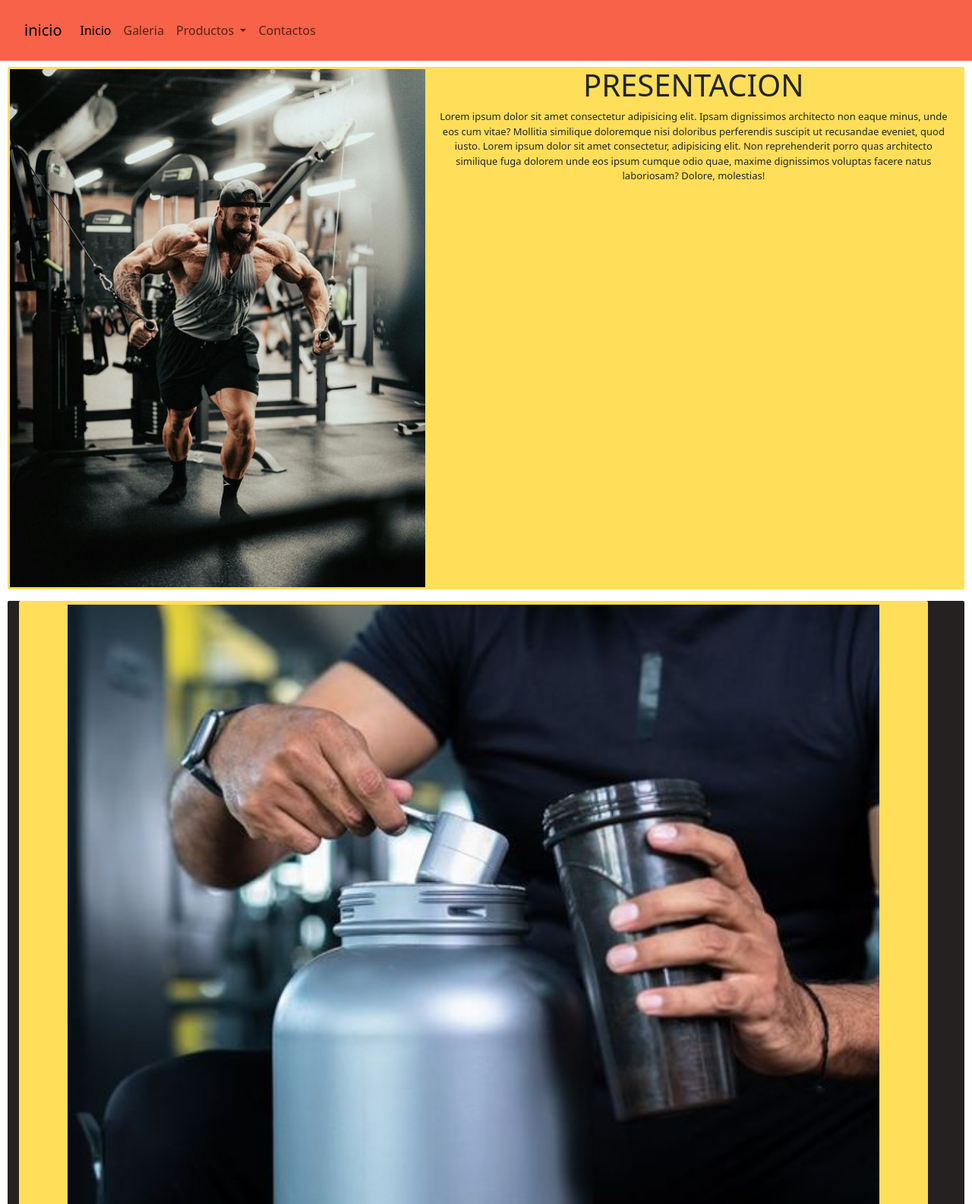
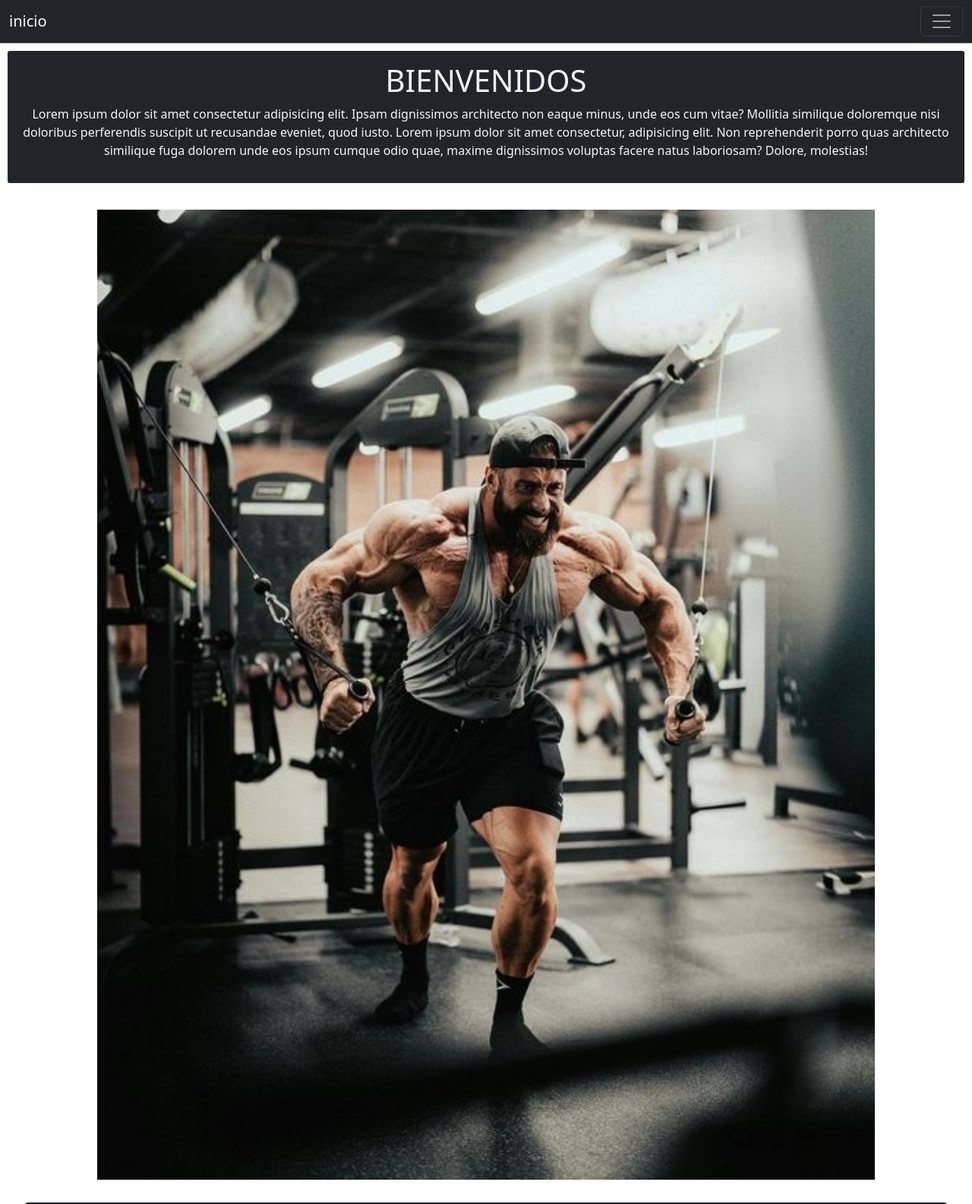
Before and after one commit to facupimentel/segunda-entrega-git, a plain HTML site: page index.html in a window 1280 px wide. Shown: the top 1585 px of the page at 76% size. Drawn offline with nearby package versions, Linux system fonts and the light colour scheme.

Commit message:
actualizacion de interfaz en la beta

```diff
--- a/css/styles.css
+++ b/css/styles.css
@@ -13,11 +13,6 @@ body {
 
 /* banner principal */
 
-header {
-
-
-}
-
 .bg-navbar {
     background-color: rgb(247, 98, 72);
     padding: 20px;
@@ -26,73 +21,72 @@ header {
 /* MAIN */
 
 main {
-
-    background-color: #FFDE59;
-    margin: 8px 10px;
-    border-radius: 2px;
-
+    text-align: center;
 }
 
-main .box-one {
-    display: flex;
+
+main .box-one .texto {
+    margin: 10px 10px;
+    background-color: #212529;
+    color: whitesmoke;
+    padding: 15px;
+    border-radius: 3px;
 }
 
-main .box-one .img-cbum{
+main .box-one .img-cbum img {
+    margin: 25px 5px;
     width: 80%;
-}
-
-main .box-one img {
-    margin: 3px 3px;
-    width: 100%;
-}
-
-main .box-one .texto {
-    margin: 0px 15px;
-    text-align: center;
-    width: 100%;
-    height: 50%;
-    font-size: 13px;
-}
-
-main .box-two {
-    display: flex;
 }
 
 /* section */
 
 .links-pages {
-
-    margin: 10px 10px;
+    display: flex;
+    flex-direction: column;
+    align-items: center;
     border-radius: 2px;
-    background-color: rgb(37, 33, 33);
+    gap: 40px;
 
 
 
 }
 
 .links-pages div {
-    padding: 5px;
+    display: flex;
     width: 95%;
-    margin: 15px 15px;
-    border-radius: 2px;
-    background-color: #FFDE59;
+    margin: 5px 5px;
+    border-radius: 5px;
+    background-color: #212529;
+    color: whitesmoke;
     font-size: 12px;
     text-align: center;
+    align-items: center;
+
 }
+
+
 
 .links-pages div h2 {
     font-size: 25px;
 }
 
 .links-pages div img {
+    border-radius: 5px;
+    margin: 5px 5px;
+    width: 80%;
+}
 
-    width: 90%;
+.links-pages .container-links .link-text {
+    display: flex;
+    flex-direction: column;
+    margin-right: 45px;
 }
 
 /* footer */
 
 footer {
-    background-color: rgb(39, 39, 63);
+    background-color: #212529;
+    color: whitesmoke;
     text-align: center;
 }
 
--- a/index.html
+++ b/index.html
@@ -14,7 +14,7 @@
 <body>
 
     <header>
-        <nav class="navbar navbar-expand-lg bg-navbar">
+      <nav class="navbar bg-dark border-bottom border-body" data-bs-theme="dark">
             <div class="container-fluid">
               <a class="navbar-brand" href="#">inicio</a>
               <button class="navbar-toggler" type="button" data-bs-toggle="collapse" data-bs-target="#navbarSupportedContent" aria-controls="navbarSupportedContent" aria-expanded="false" aria-label="Toggle navigation">
@@ -23,7 +23,7 @@
               <div class="collapse navbar-collapse text-color" id="navbarSupportedContent">
                 <ul class="navbar-nav me-auto mb-2 mb-lg-0 ">
                   <li class="nav-item">
-                    <a class="nav-link active" aria-current="page" href="#">Inicio</a>
+                    <a class="nav-link active" aria-current="page" href="#" >Inicio</a>
                   </li>
                   <li class="nav-item">
                     <a class="nav-link" href="#">Galeria</a>
@@ -50,46 +50,64 @@
 
     <main>
         <div class="box-one">
+          <div class="texto">
+            <h1>BIENVENIDOS</h1>
+            <p>Lorem ipsum dolor sit amet consectetur adipisicing elit. Ipsam dignissimos architecto non eaque minus, unde eos cum vitae? Mollitia similique doloremque nisi doloribus perferendis suscipit ut recusandae eveniet, quod iusto. Lorem ipsum dolor sit amet consectetur, adipisicing elit. Non reprehenderit porro quas architecto similique fuga dolorem unde eos ipsum cumque odio quae, maxime dignissimos voluptas facere natus laboriosam? Dolore, molestias!</p>
+          </div>
+
           <div class="img-cbum">
               <img src="img/main/6bfe313bb696d39ceade29074fa2ff1f.jpg" alt="">
           </div>
 
-            <div class="texto">
-                <h1>PRESENTACION</h1>
-                <p>Lorem ipsum dolor sit amet consectetur adipisicing elit. Ipsam dignissimos architecto non eaque minus, unde eos cum vitae? Mollitia similique doloremque nisi doloribus perferendis suscipit ut recusandae eveniet, quod iusto. Lorem ipsum dolor sit amet consectetur, adipisicing elit. Non reprehenderit porro quas architecto similique fuga dolorem unde eos ipsum cumque odio quae, maxime dignissimos voluptas facere natus laboriosam? Dolore, molestias!</p>
-            </div>
         </div>
 
     </main>
     <section class="links-pages">
-        <div>
+        <div class="container-links">
+          <div class="link-img">
             <img src="img/section/suplementos.jpg" alt="">
+          </div>
+
+          <div class="link-text">
             <h2>conoce todo sobre nuestros productos</h2>
             <p>desde indumentaria, suplementos y articulos para tu gimnasio</p>
             <a href=""><p>Conocer mas</p></a>
           </div>
+        </div>
 
-        <div>
+        <div class="container-links">
+          <div class="link-img">
             <img src="img/section/galeria.jpg" alt="">
+          </div>
+
+          <div class="link-text">
             <h2>te invitamos a nuestra galeria de fotos</h2>
             <p>te mostramos todo nuestro merchandise</p>
             <a href=""><p>Conocer mas</p></a>
           </div>
+        </div>
 
-        <div>
+        <div class="container-links">
+          <div class="link-img">
             <img src="img/section/rutinas.jpg" alt="">
+          </div>
+          <div class="link-text">
               <h2>accede a nuestras rutinas de entrenamientos</h2>
               <p>obtenelas de manera gratuita</p>
               <a href=""><p>Conocer mas</p></a>
           </div>
+        </div>
 
-        <div>
+        <div class="container-links">
+          <div class="link-img">
               <img src="img/section/personal-trainer.jpg" alt="">
+          </div>
+          <div class="link-text">
               <h2>contactanos</h2>
               <p>comunicate con nosotros para recibir asesorias</p>
               <a href=""><p>Conocer mas</p></a>
           </div>
-
+        </div>
     </section>
 
     <footer>
```
Also changed, not shown: img/section/galeria.jpg, img/section/personal-trainer.jpg, img/section/rutinas.jpg. Lines whose indentation alone changed are shown as unchanged.
